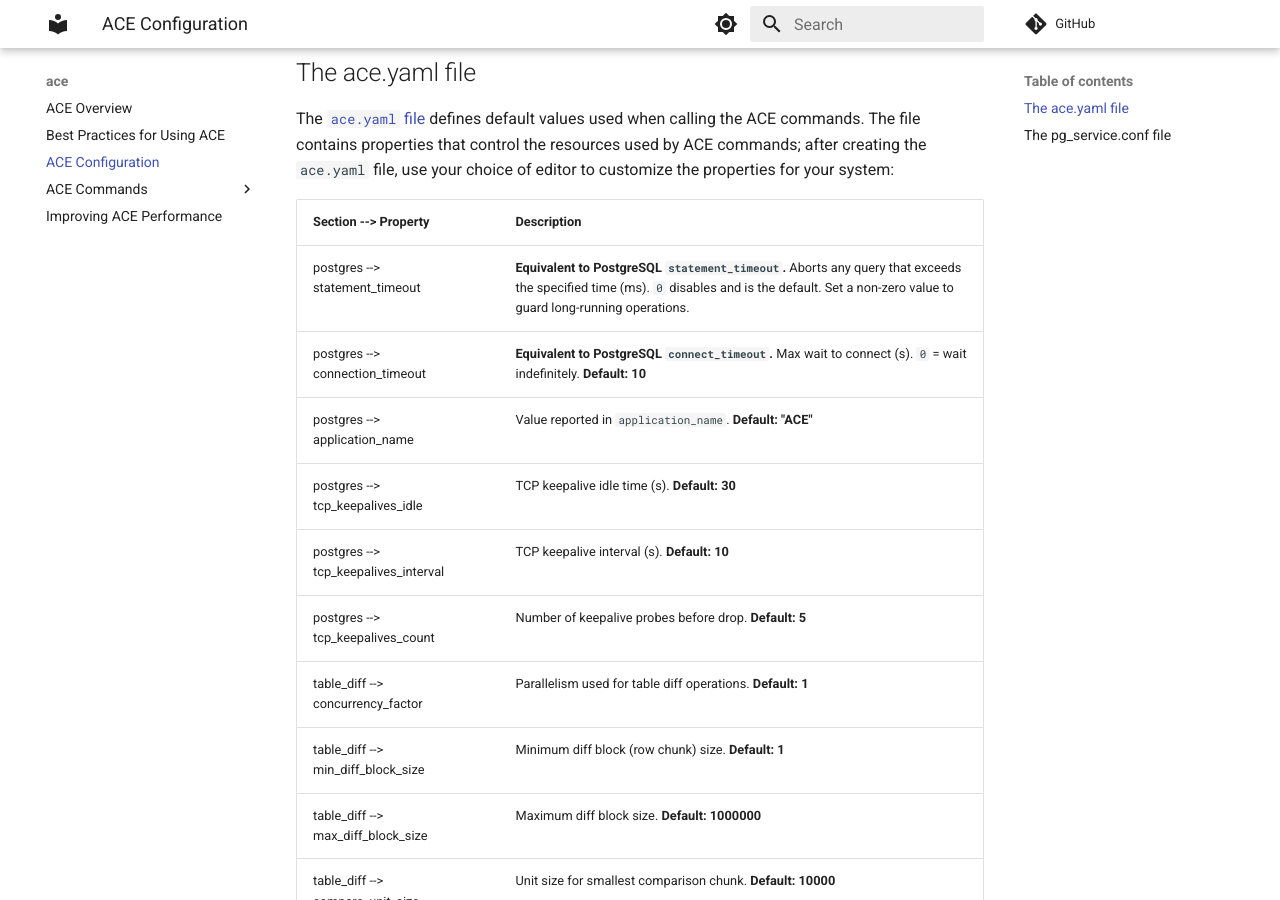
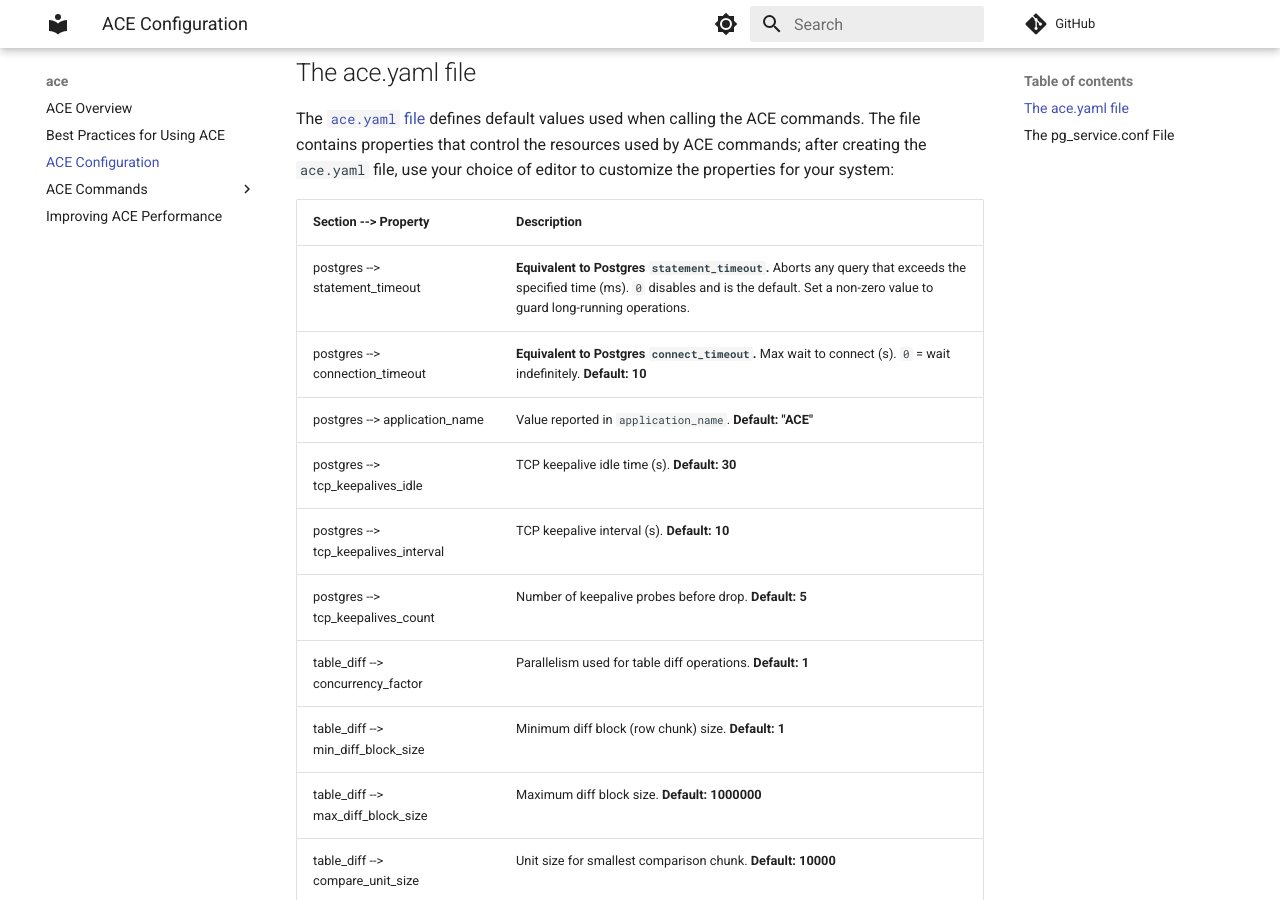
Before and after one commit to pgEdge/ace, an MkDocs documentation site: the page built from docs/configuration.md, in a window 1280 px wide and 900 px high, scrolled down 528 px. Built offline with MkDocs 1.6.1 and Material for MkDocs 9.7.7, drawn with Linux system fonts in a browser that asks for light colours; comment, search, counter and statistics services are not loaded; some of the changed text lies outside the part shown.

Commit message:
Minor doc updates

```diff
--- a/docs/configuration.md
+++ b/docs/configuration.md
@@ -22,8 +22,8 @@ The [`ace.yaml` file](https://github.com/pgEdge/ace/blob/main/ace.yaml) defines
 <!-- TODO: Remove and/or update inapplicable fields -->
 | Section --> Property | Description |
 |---|---|
-| postgres --> statement_timeout | **Equivalent to PostgreSQL `statement_timeout`.** Aborts any query that exceeds the specified time (ms). `0` disables and is the default. Set a non-zero value to guard long-running operations. |
-| postgres --> connection_timeout | **Equivalent to PostgreSQL `connect_timeout`.** Max wait to connect (s). `0` = wait indefinitely. **Default: 10** |
+| postgres --> statement_timeout | **Equivalent to Postgres `statement_timeout`.** Aborts any query that exceeds the specified time (ms). `0` disables and is the default. Set a non-zero value to guard long-running operations. |
+| postgres --> connection_timeout | **Equivalent to Postgres `connect_timeout`.** Max wait to connect (s). `0` = wait indefinitely. **Default: 10** |
 | postgres --> application_name | Value reported in `application_name`. **Default: "ACE"** |
 | postgres --> tcp_keepalives_idle | TCP keepalive idle time (s). **Default: 30** |
 | postgres --> tcp_keepalives_interval | TCP keepalive interval (s). **Default: 10** |
@@ -51,7 +51,7 @@ The [`ace.yaml` file](https://github.com/pgEdge/ace/blob/main/ace.yaml) defines
 
 
 
-## The pg_service.conf file
+## The pg_service.conf File
 
 ACE uses the [`pg_service.conf` file](https://www.postgresql.org/docs/current/libpq-pgservice.html) to find cluster and node details.
 
```
Also changed, not shown: docs/commands/index.md (+14 -14 lines), docs/commands/mtree/index.md (+1 -1 lines), docs/index.md (+2 -2 lines), docs/performance.md (+1 -1 lines).
